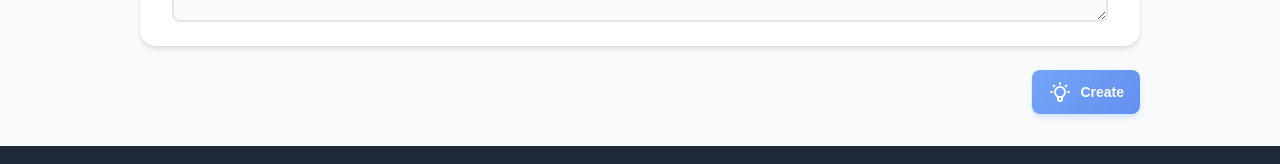
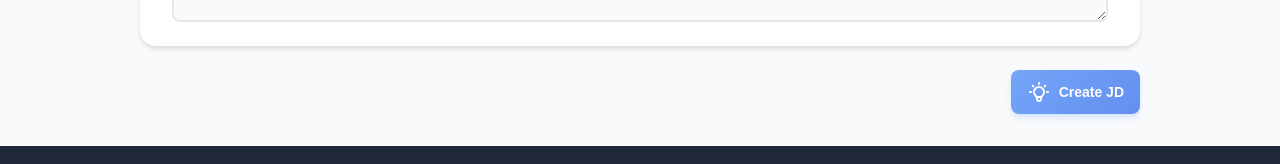
Before and after one commit to balu72/dechivo, a React (Vite) app in the folder frontend/: page /create in a window 1280 px wide. Shown: the part 1241-1405 px from the top of the page. Built offline with nearby package versions, Linux system fonts and the light colour scheme; sample sign-in values are in the browser's storage.

Commit message:
feat: Update create button text to "Create JD" for clarity.

```diff
--- a/frontend/src/pages/CreateJDPage.jsx
+++ b/frontend/src/pages/CreateJDPage.jsx
@@ -547,7 +547,7 @@ const CreateJDPage = () => {
                             <svg viewBox="0 0 24 24" fill="none" width="24" height="24">
                                 <path d="M9.663 17h4.673M12 3v1m6.364 1.636l-.707.707M21 12h-1M4 12H3m3.343-5.657l-.707-.707m2.828 9.9a5 5 0 117.072 0l-.548.547A3.374 3.374 0 0014 18.469V19a2 2 0 11-4 0v-.531c0-.895-.356-1.754-.988-2.386l-.548-.547z" stroke="currentColor" strokeWidth="2" strokeLinecap="round" strokeLinejoin="round" />
                             </svg>
-                            {isLoading ? 'Creating...' : 'Create'}
+                            {isLoading ? 'Creating...' : 'Create JD'}
                         </button>
                     </div>
                 </div>
```
